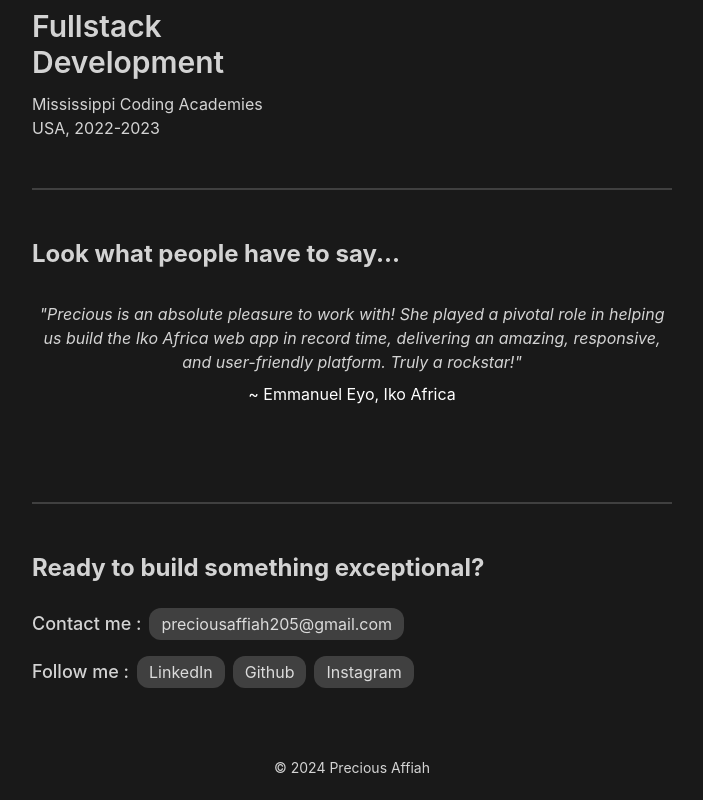
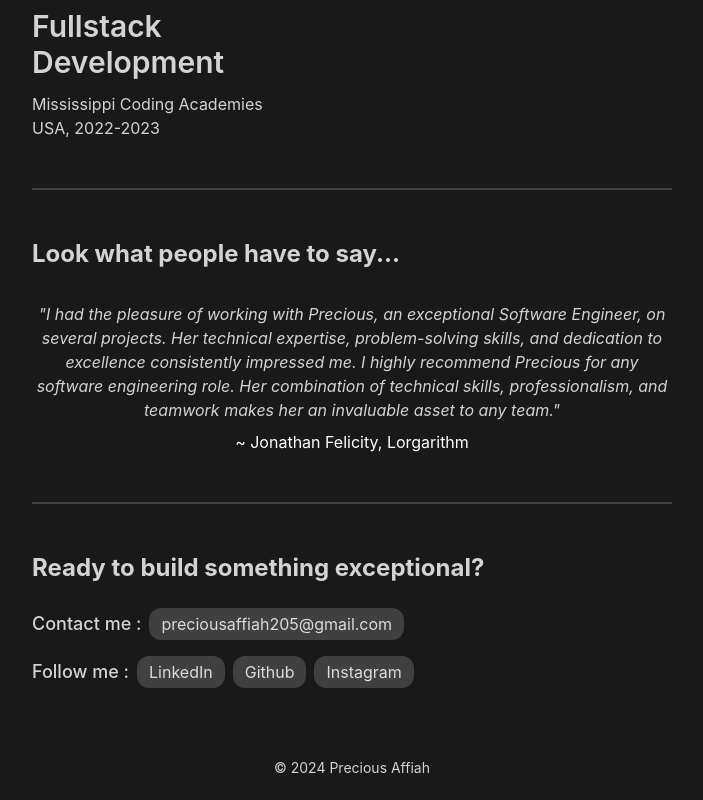
Before and after one commit to preciousaffiah/portfolio, a React (Create React App) app: page / in a window 1280 px wide. Shown: the part 2326-3126 px from the top of the page, without its empty margins (288-991 px from the left). Built offline with nearby package versions, Linux system fonts and the light colour scheme.

Commit message:
testimonial arrangement

```diff
--- a/src/components/testimonial.js
+++ b/src/components/testimonial.js
@@ -17,13 +17,14 @@ const Testimonial = () => {
         "Precious Affiah is a highly skilled Backend Node.js Developer with a proven track record of delivering high-quality solutions. her ability to quickly understand and translate complex requirements into efficient code sets her apart. A collaborative team player, Precious Affiah contributes valuable insights and ensures project deadlines are met. I strongly recommend Precious Affiah.",
     },
     {
-      name: "Emmanuel Eyo, Iko Africa",
-      testimonial:
-        "Precious is an absolute pleasure to work with! She played a pivotal role in helping us build the Iko Africa web app in record time, delivering an amazing, responsive, and user-friendly platform. Truly a rockstar!"    },
-    {
       name: "Jonathan Felicity, Lorgarithm",
       testimonial:
         "I had the pleasure of working with Precious, an exceptional Software Engineer, on several projects. Her technical expertise, problem-solving skills, and dedication to excellence consistently impressed me. I highly recommend Precious for any software engineering role. Her combination of technical skills, professionalism, and teamwork makes her an invaluable asset to any team.",
+    },
+    {
+      name: "Emmanuel Eyo, Iko Africa",
+      testimonial:
+        "Precious is an absolute pleasure to work with! She played a pivotal role in helping us build the Iko Africa web app in record time, delivering an amazing, responsive, and user-friendly platform. Truly a rockstar!",
     },
   ];
   return (
```
